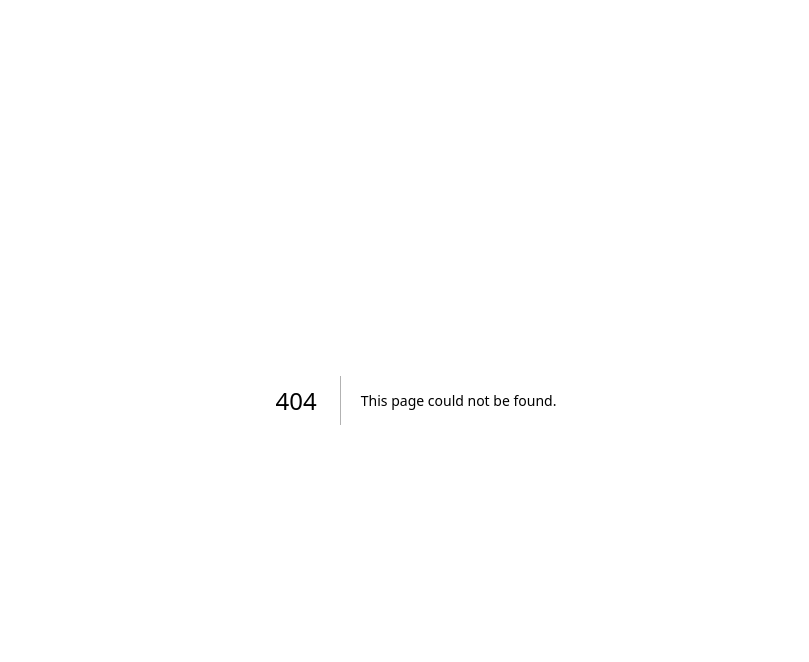
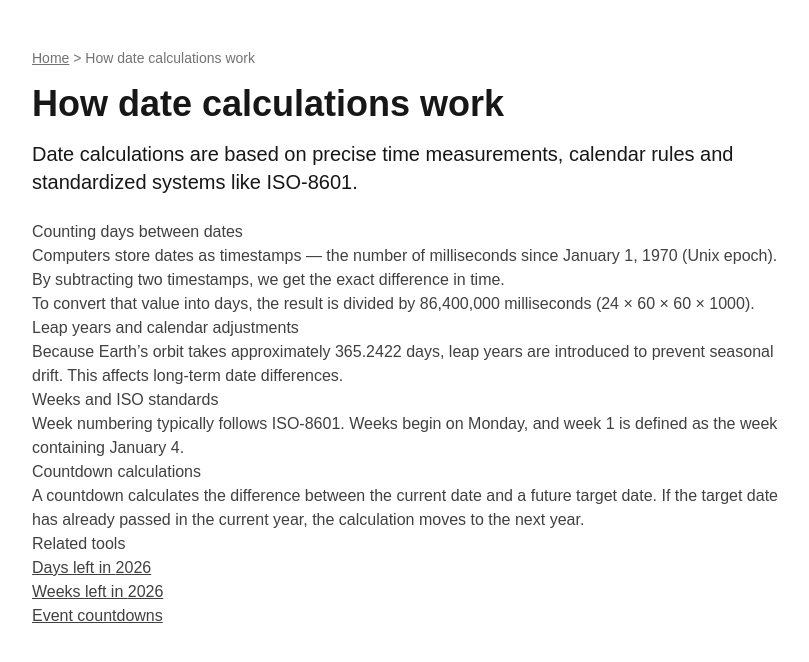
Before and after one commit to bosmeel/whatdayisit-now, a Next.js app: page /how-date-calculations-work in a window 1280 px wide. Before the commit this address had no page. Shown: the top 662 px of the page, without its empty margins (224-1033 px from the left). Built offline with nearby package versions, Linux system fonts and the light colour scheme.

Commit message:
Add authority page: how date calculations work

```diff
--- /dev/null
+++ b/app/how-date-calculations-work/page.tsx
@@ -0,0 +1,133 @@
+import Link from "next/link";
+
+export const metadata = {
+  title: "How date calculations work (days, weeks, leap years explained)",
+  description:
+    "Learn how date calculations work, including day counts, leap years, ISO week numbers and countdown logic.",
+  alternates: {
+    canonical: "/how-date-calculations-work",
+  },
+  openGraph: {
+    title: "How date calculations work",
+    description:
+      "Explanation of how days, weeks, leap years and countdown calculations are determined.",
+    url: "/how-date-calculations-work",
+    type: "website",
+  },
+};
+
+export default function HowDateCalculationsWorkPage() {
+  const currentYear = new Date().getFullYear();
+
+  const faqSchema = {
+    "@context": "https://schema.org",
+    "@type": "FAQPage",
+    mainEntity: [
+      {
+        "@type": "Question",
+        name: "How are days between two dates calculated?",
+        acceptedAnswer: {
+          "@type": "Answer",
+          text: "The difference is calculated by subtracting one date timestamp from another and dividing by the number of milliseconds in a day.",
+        },
+      },
+      {
+        "@type": "Question",
+        name: "Why do leap years affect date calculations?",
+        acceptedAnswer: {
+          "@type": "Answer",
+          text: "Leap years add one extra day (February 29), which changes total day counts and affects long-term calculations.",
+        },
+      },
+      {
+        "@type": "Question",
+        name: "How are week numbers calculated?",
+        acceptedAnswer: {
+          "@type": "Answer",
+          text: "Week numbers typically follow the ISO-8601 standard where weeks start on Monday and week 1 contains January 4.",
+        },
+      },
+    ],
+  };
+
+  return (
+    <main className="min-h-screen bg-white text-neutral-900 px-6 py-12">
+      <script
+        type="application/ld+json"
+        dangerouslySetInnerHTML={{ __html: JSON.stringify(faqSchema) }}
+      />
+
+      <div className="max-w-3xl mx-auto">
+        <nav className="text-sm text-neutral-500 mb-4">
+          <Link href="/" className="underline">
+            Home
+          </Link>
+          {" > "}
+          <span>How date calculations work</span>
+        </nav>
+
+        <h1 className="text-4xl font-semibold mb-4">
+          How date calculations work
+        </h1>
+
+        <p className="text-xl mb-6">
+          Date calculations are based on precise time measurements,
+          calendar rules and standardized systems like ISO-8601.
+        </p>
+
+        <div className="prose max-w-none text-neutral-700">
+          <h2>Counting days between dates</h2>
+          <p>
+            Computers store dates as timestamps — the number of milliseconds
+            since January 1, 1970 (Unix epoch). By subtracting two timestamps,
+            we get the exact difference in time.
+          </p>
+
+          <p>
+            To convert that value into days, the result is divided by
+            86,400,000 milliseconds (24 × 60 × 60 × 1000).
+          </p>
+
+          <h2>Leap years and calendar adjustments</h2>
+          <p>
+            Because Earth’s orbit takes approximately 365.2422 days,
+            leap years are introduced to prevent seasonal drift.
+            This affects long-term date differences.
+          </p>
+
+          <h2>Weeks and ISO standards</h2>
+          <p>
+            Week numbering typically follows ISO-8601. Weeks begin on Monday,
+            and week 1 is defined as the week containing January 4.
+          </p>
+
+          <h2>Countdown calculations</h2>
+          <p>
+            A countdown calculates the difference between the current date
+            and a future target date. If the target date has already passed
+            in the current year, the calculation moves to the next year.
+          </p>
+
+          <h2>Related tools</h2>
+          <ul>
+            <li>
+              <Link className="underline" href={`/how-many-days-left-in/${currentYear}`}>
+                Days left in {currentYear}
+              </Link>
+            </li>
+            <li>
+              <Link className="underline" href={`/how-many-weeks-left-in/${currentYear}`}>
+                Weeks left in {currentYear}
+              </Link>
+            </li>
+            <li>
+              <Link className="underline" href="/days-until">
+                Event countdowns
+              </Link>
+            </li>
+          </ul>
+        </div>
+      </div>
+    </main>
+  );
+}
```
